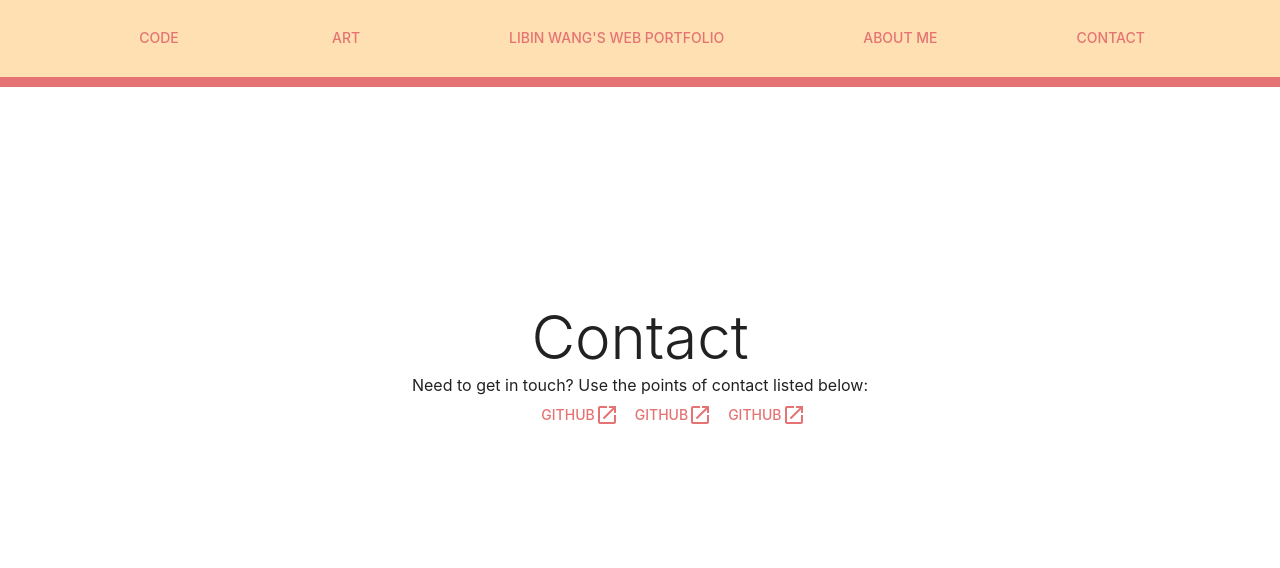
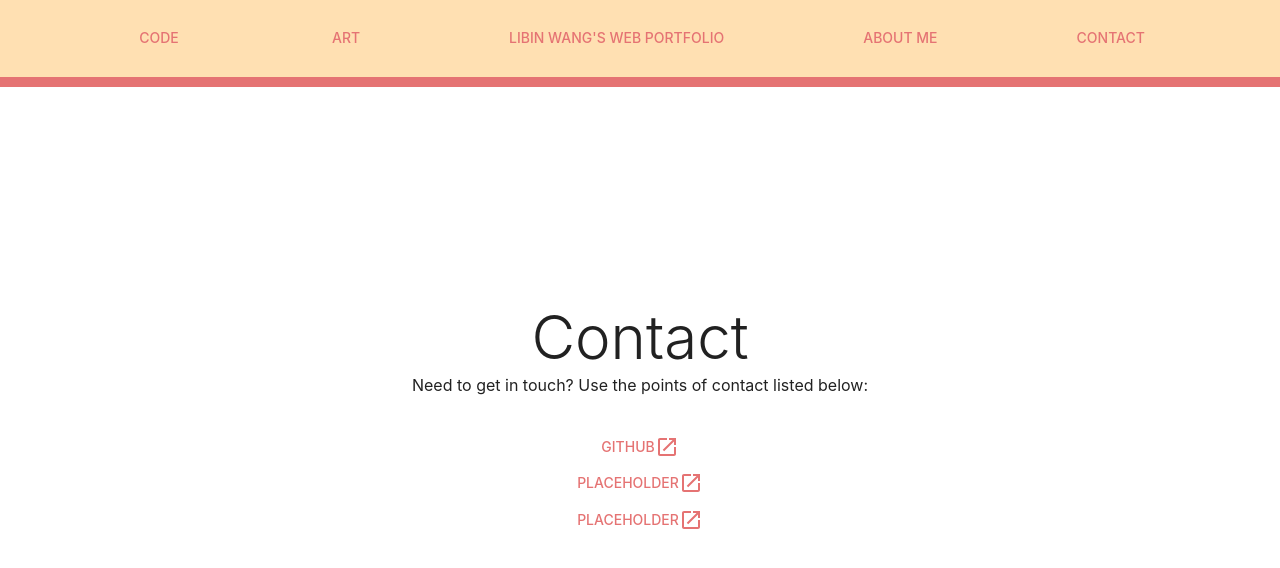
Before and after one commit to ten-gou/portfolio-website, a React (Create React App) app: page /contact in a window 1280 px wide. Shown: the top 568 px of the page. Built offline with nearby package versions, Linux system fonts and the light colour scheme.

Commit message:
chose to remove some code due to choice in style

```diff
--- a/src/pages/Contact/Contact.js
+++ b/src/pages/Contact/Contact.js
@@ -5,51 +5,32 @@ import { link } from './styles';
 const Contact = () => {
     const theme = useTheme();
 
-    const match = useMediaQuery(theme.breakpoints.up('sm'));
-
     const Link = () => {
-    if (match == false) {
         return  <>
         <Stack>
-            <Button sx={link}>Github<LaunchIcon /></Button>
-            <Button sx={link}>Github<LaunchIcon /></Button>
-            <Button sx={link}>Github<LaunchIcon /></Button>
+            <Button sx={link} href='https://github.com/ten-gou'>Github<LaunchIcon /></Button>
+            <Button sx={link}>Placeholder<LaunchIcon /></Button>
+            <Button sx={link}>Placeholder<LaunchIcon /></Button>
         </Stack>
         </>
     }
-    else {
-        return <>
-        <Stack flexDirection={'row'}>
-        <Button sx={link}>Github<LaunchIcon /></Button>
-        <Button sx={link}>Github<LaunchIcon /></Button>
-        <Button sx={link}>Github<LaunchIcon /></Button>
-        </Stack>
-        </>
-    }
-    }
 
     return (
-        <Box marginTop={40}>
-            <Grid container>
-                <Grid item xs={3} />
-                <Grid item xs={6}>
-                    <Stack>
-                        <Typography variant={'h2'} textAlign={'center'}>Contact</Typography>
-                        <Typography variant={'p'} textAlign={'center'}>Need to get in touch? Use the points of contact listed below:</Typography>
-                    </Stack>
-                </Grid>
-                <Grid item xs={3} />
+        <Grid container marginTop={40} justifyContent={'center'} rowGap={8}>
+            <Grid display={'flex'} flexDirection={'column'}>
+                <Typography variant={'h2'} textAlign={'center'}>Contact</Typography>
+                <Typography variant={'p'} textAlign={'center'}>Need to get in touch? Use the points of contact listed below:</Typography>
             </Grid>
 
-            <Grid container>
-                <Grid item xs={3} sm={5} />
-                <Grid item xs={6} sm={3}>
+            <Grid container display={'flex'}>
+                <Grid item xs={3} sm={4} />
+                <Grid item xs={6} sm={4}>
                     <Link />
                 </Grid>
                 <Grid item xs={3} sm={4}/>
             </Grid>
 
-        </Box>
+        </Grid>
     )
 }
 
```
